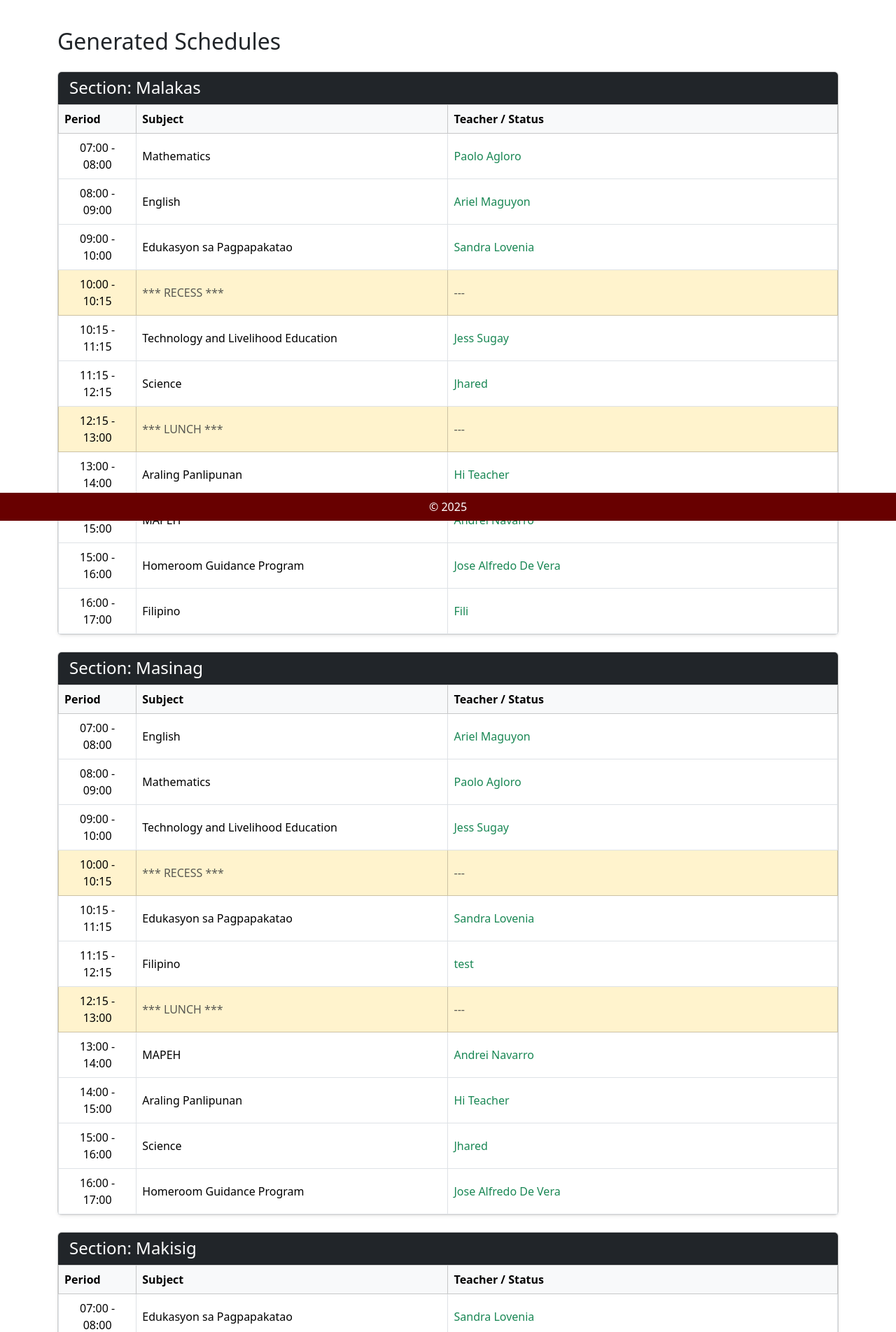
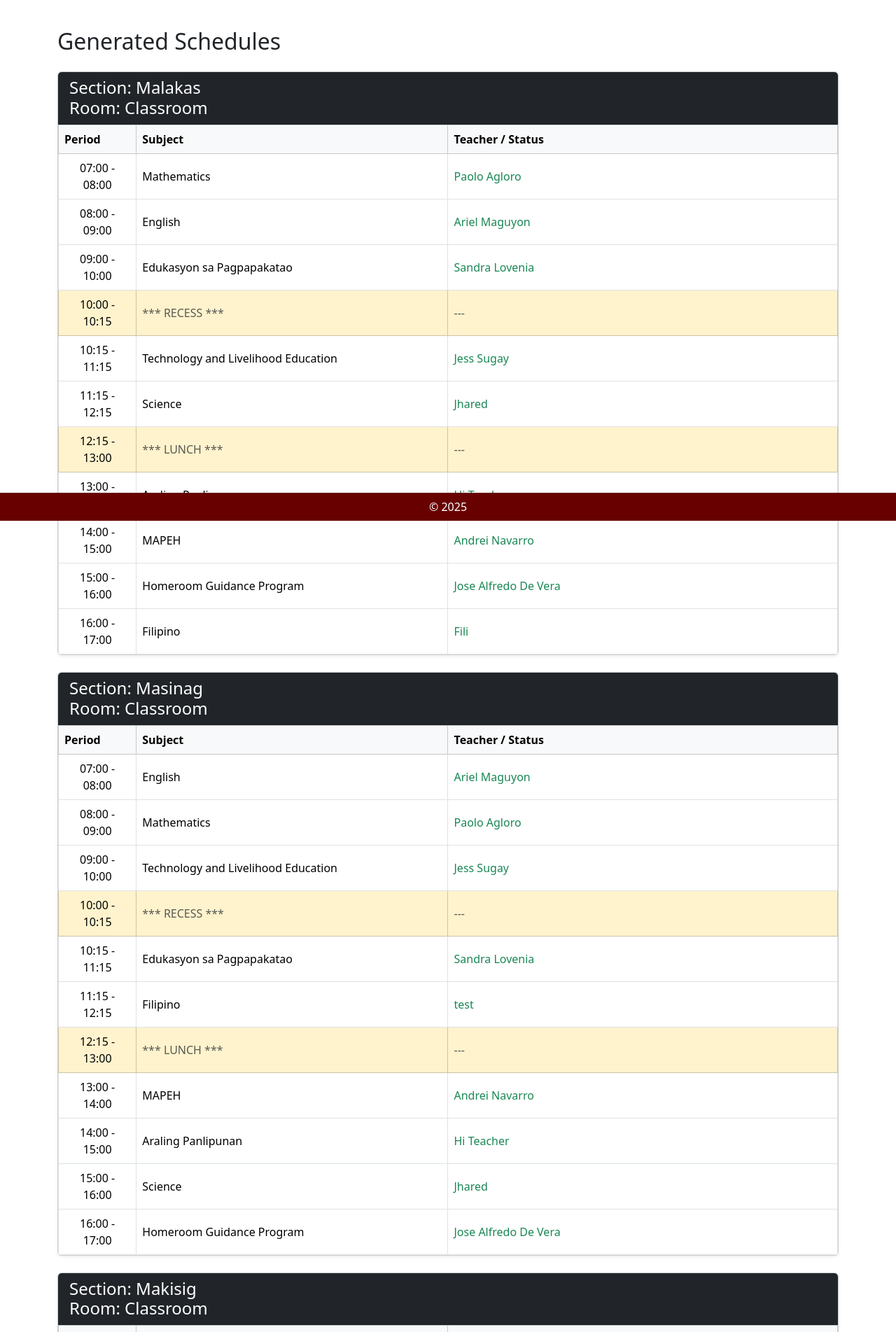
Before and after one commit to King-gil/MSYS30, a Django app: page /generate_timetables/ in a window 1280 px wide. Shown: the part 56-1959 px from the top of the page at 70% size. Run offline with Django 5.2, Linux system fonts and the light colour scheme; data comes from the database, SQL or seed files in the repository; some libraries are stand-ins or nearby versions.

Commit message:
Added Rooms

```diff
--- a/MSYS30/class_scheduler/class_scheduler_app/templates/class_scheduler_app/timetables.html
+++ b/MSYS30/class_scheduler/class_scheduler_app/templates/class_scheduler_app/timetables.html
@@ -7,7 +7,10 @@
     {% for section in schedule_data %}
         <div class="card mb-4 shadow-sm">
             <div class="card-header bg-dark text-white">
-                <h4 class="m-0">Section: {{ section.section_name }}</h4>
+                <h4 class="m-0">
+                    Section: {{ section.section_name }} <br>
+                    Room: {{ section.room }}
+                </h4>
             </div>
             <div class="card-body p-0">
                 <table class="table table-bordered table-hover mb-0">
--- a/MSYS30/class_scheduler/class_scheduler_app/views.py
+++ b/MSYS30/class_scheduler/class_scheduler_app/views.py
@@ -48,8 +48,10 @@
     else:
         return render(request, 'class_scheduler_app/add_section.html', {"grade_level": Grade_level, "subjects_list": Subjectslist, "room_type": Roomtype})
 
-def prepare_schedule_for_template(assignments):
+def prepare_schedule_for_template(assignments, sections):
     view_data = []
+
+    section_rooms = {s.name: s.room for s in sections}
 
     for section_name, subjects_data in assignments.items():
         def get_slot_key(item):
@@ -96,7 +98,8 @@
 
         view_data.append({
             'section_name': section_name,
-            'schedule': section_schedule
+            'schedule': section_schedule,
+            'room': section_rooms.get(section_name, "TBD")
         })
 
     return view_data
@@ -104,11 +107,13 @@
 def schedule_view_generated(request):
     sections = list(Section.objects.prefetch_related('subjects').all())
     teachers = list(Teacher.objects.all())
+    s = Section.objects.all()
 
     raw_assignments = assign_teachers_to_sections(sections, teachers)
-    formatted_data = prepare_schedule_for_template(raw_assignments)
+    formatted_data = prepare_schedule_for_template(raw_assignments, sections)
 
     context = {
-        'schedule_data': formatted_data
+        'schedule_data': formatted_data,
+        's': s
     }
     return render(request, 'class_scheduler_app/timetables.html', context)
```
